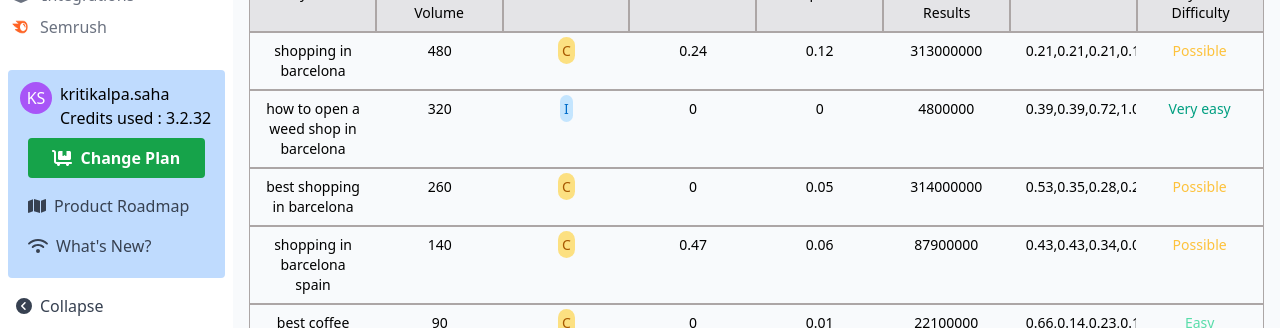
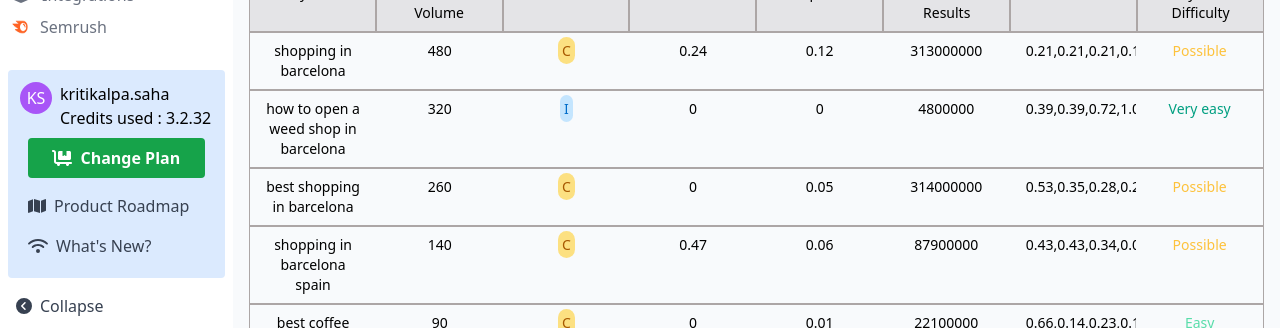
Before and after one commit to Sai-02/longshotai-ui-assessment, a React (Create React App) app: page / in a window 1280 px wide. Shown: the part 466-794 px from the top of the page. Built offline with nearby package versions, Linux system fonts and the light colour scheme.

Commit message:
[enhancement] : change plan section color updated

```diff
--- a/src/components/Sidebar/Sidebar.js
+++ b/src/components/Sidebar/Sidebar.js
@@ -77,7 +77,7 @@ const Sidebar = () => {
           <FontAwesomeIcon icon={faCircleChevronLeft} />
           <span className="">Collapse</span>
         </div>
-        <div className="rounded bg-blue-200 p-3">
+        <div className="rounded bg-blue-100 p-3">
           <div className="flex gap-2">
             <div className="rounded-full bg-purple-500 text-white p-1 w-8 h-8 grid place-items-center">
               KS
```
